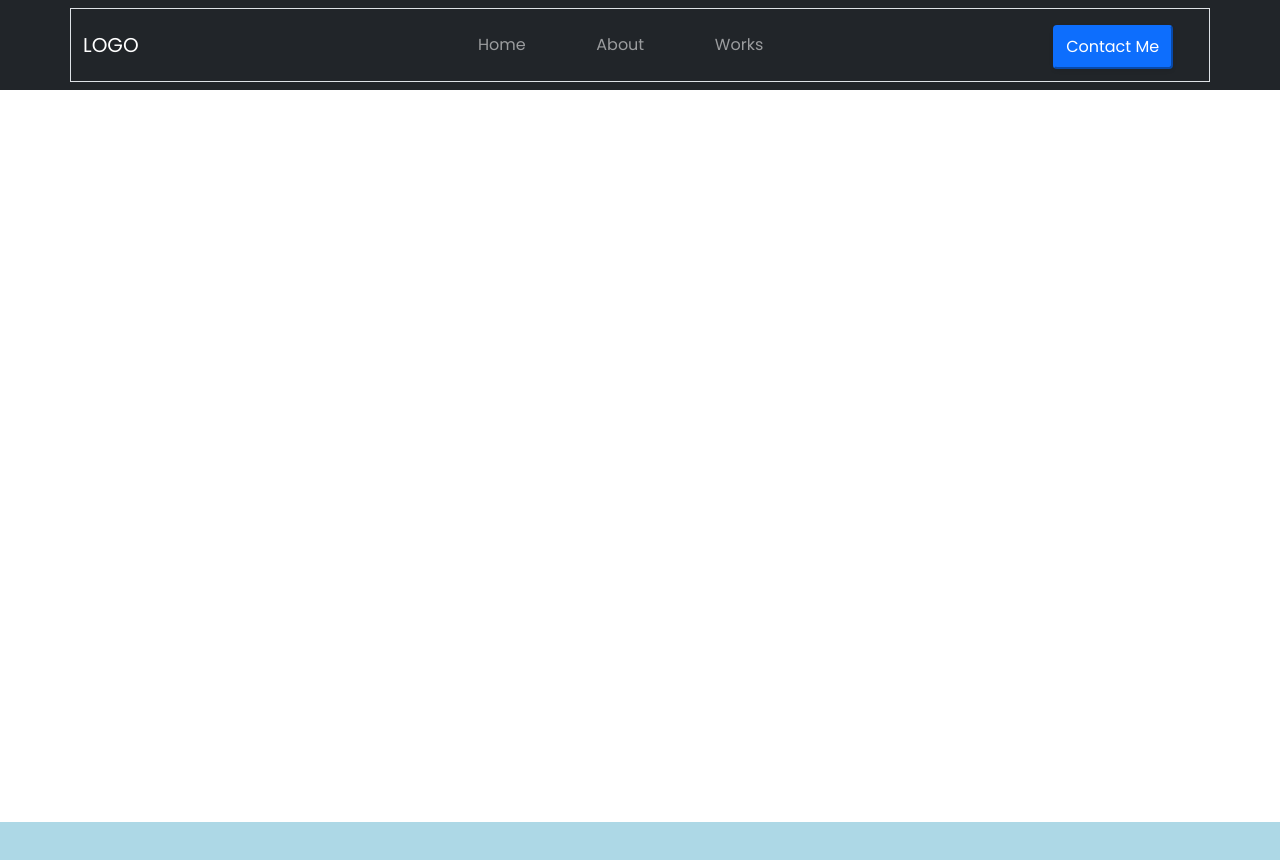
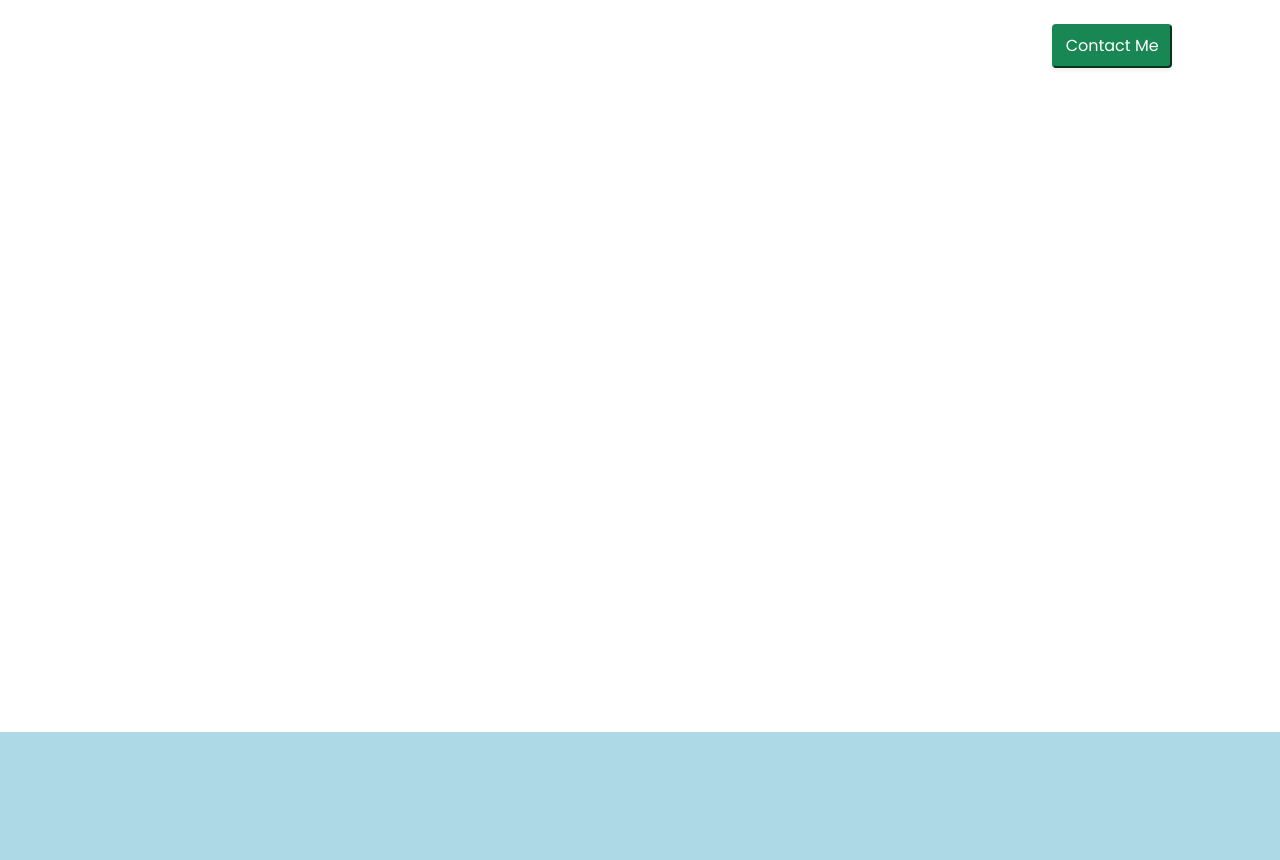
Before and after one commit to nmsarm/React-Portfolio, a React (Create React App) app: page / in a window 1280 px wide. Shown: the top 860 px of the page. Built offline with nearby package versions, Linux system fonts and the light colour scheme.

Commit message:
NavBar Hover Underline Animation

```diff
--- a/src/components/NavBar.js
+++ b/src/components/NavBar.js
@@ -1,28 +1,31 @@
 import { Navbar, Nav } from "react-bootstrap";
+
+// Stylesheet
+import '../styles/NavBar.css'
 
 const NavBar = () => {
     return (
         <>
-        {/* comment out for transparency: bg="dark" variant="dark" */}
-        <Navbar collapseOnSelect expand="lg" bg="dark" variant="dark" className="sticky-top">
-            <div className="container border">
+        {/* remove for transparency: bg="dark" variant="light" */}
+        <Navbar collapseOnSelect expand="lg" className="fixed-top navbar-dark">
+            <div className="container">
                 <Navbar.Brand href="/">
                    LOGO
                 </Navbar.Brand>
                 <Navbar.Toggle aria-controls="responsive-navbar-nav"/>
-                <Navbar.Collapse id="responsive-navbar-nav">
+                <Navbar.Collapse id="responsive-navbar-nav navbar-nav">
                     <Nav className="me-auto offset-lg-3">
                         <Nav.Link href="#home" className="offset-lg-2">
-                            <p className="pt-3"> Home </p>
+                            <p className="text-white pt-3 hover-underline-animation"> Home </p>
                         </Nav.Link>
-                        <Nav.Link href="#about" className="offset-lg-2">
-                            <p className="pt-3"> About </p>
+                        <Nav.Link href="#about" className="nav-link offset-lg-2">
+                            <p className="text-white pt-3 hover-underline-animation"> About </p>
                         </Nav.Link>
-                        <Nav.Link href="#works" className="offset-lg-2">
-                            <p className="pt-3"> Works </p>
+                        <Nav.Link href="#works" className="nav-link offset-lg-2">
+                            <p className="text-white pt-3 hover-underline-animation"> Works </p>
                         </Nav.Link>
                         <Nav.Link href="#contact" className="offset-lg-10 pt-3">
-                            <button className="btn-primary rounded p-2 shadow-sm" style={{width: "120px"}}> Contact Me </button>
+                            <button className="btn-success rounded p-2 shadow-sm" style={{width: "120px"}}> Contact Me </button>
                         </Nav.Link>
                     </Nav>
                 </Navbar.Collapse>
--- /dev/null
+++ b/src/styles/NavBar.css
@@ -0,0 +1,23 @@
+.hover-underline-animation {
+    display: inline-block;
+    position: relative;
+    color: white;
+  }
+
+  .hover-underline-animation:after {
+    content: '';
+    position: absolute;
+    width: 100%;
+    transform: scaleX(0);
+    height: 2px;
+    bottom: 0;
+    left: 0;
+    background-color: white;
+    transform-origin: bottom right;
+    transition: transform 0.25s ease-out;
+  }
+
+  .hover-underline-animation:hover:after {
+    transform: scaleX(1);
+    transform-origin: bottom left;
+  }
```
